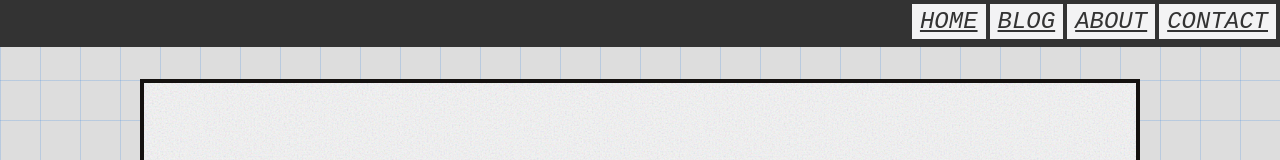
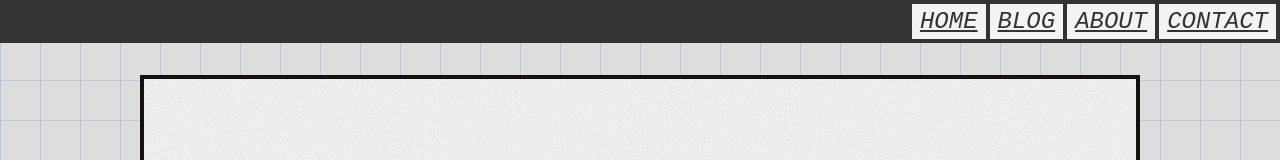
Before and after one commit to HenryCodesGit/odin-blog-api-front, a React (Vite) app: page /blog in a window 1280 px wide. Shown: the top 160 px of the page. Built offline with nearby package versions, Linux system fonts and the light colour scheme; no server answers.

Commit message:
Adjust styling.

```diff
--- a/src/styles/components/NavExpanding.module.css
+++ b/src/styles/components/NavExpanding.module.css
@@ -6,7 +6,6 @@
     padding: 0rem;
     font-weight: 500;
 
-    border-bottom: 4px solid var(--darkGrey);
     background-color: var(--darkGrey);
 
     & a {
```
